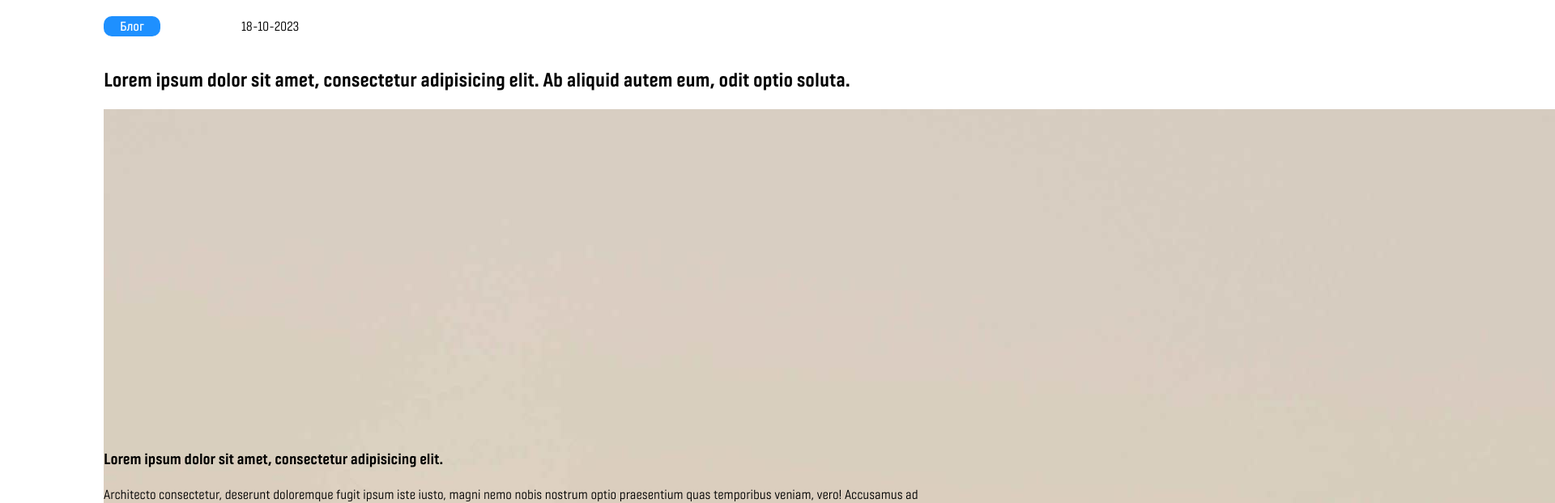
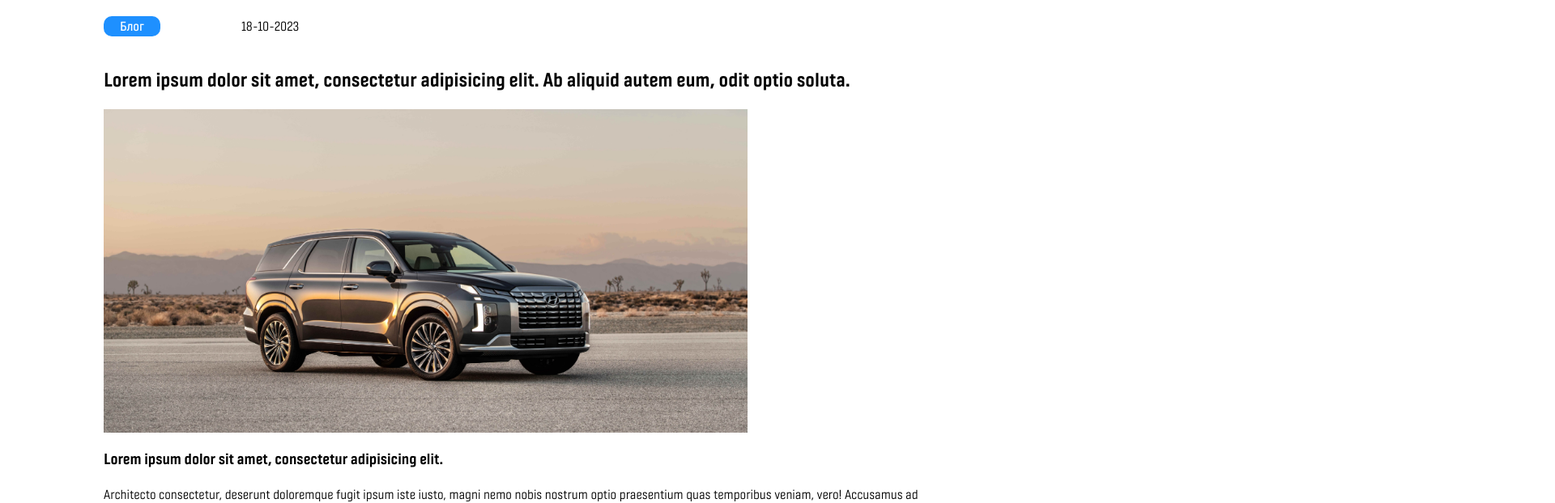
Before and after one commit to prix-group/prix_market, a Next.js app: page /blog/post1 in a window 1280 px wide. Shown: the part 280-902 px from the top of the page at 81% size, 1920 px wide, since content can reach past the window. Built offline with nearby package versions, Linux system fonts and the light colour scheme.

Commit message:
fix: post image size fix

```diff
--- a/src/components/Post/styles.module.scss
+++ b/src/components/Post/styles.module.scss
@@ -42,6 +42,11 @@
 
 .image-container {
   height: 400px;
+  display: flex;
+}
+
+.image {
+  object-fit: contain;
 }
 
 .main-text {
```
